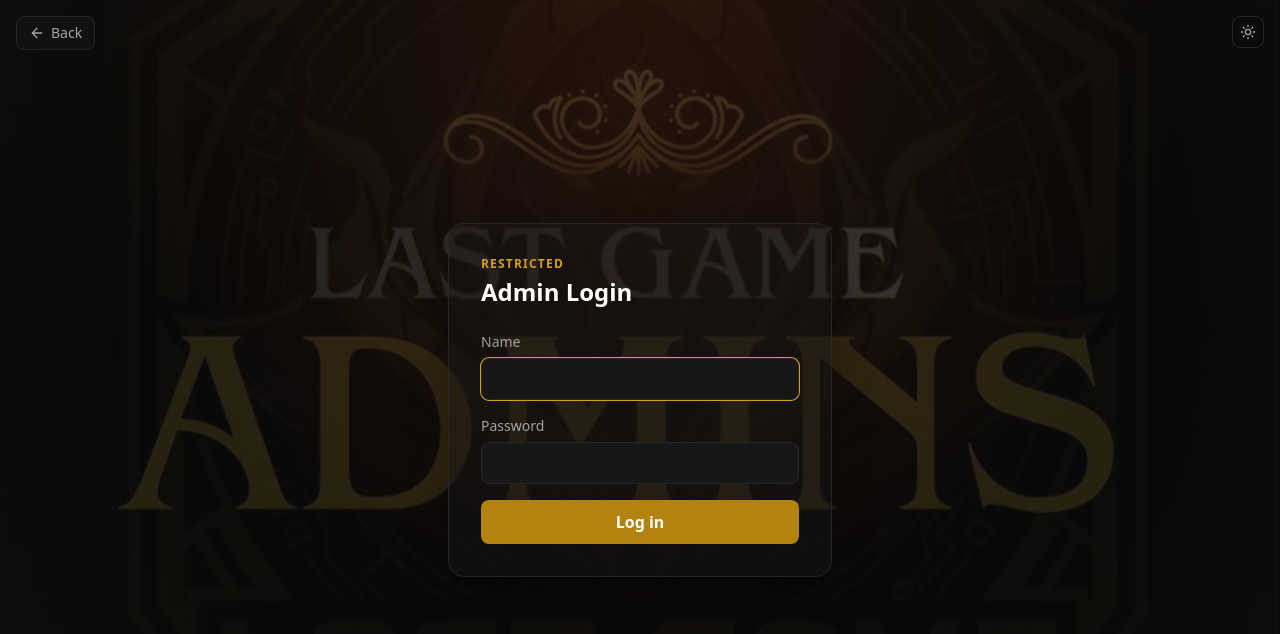
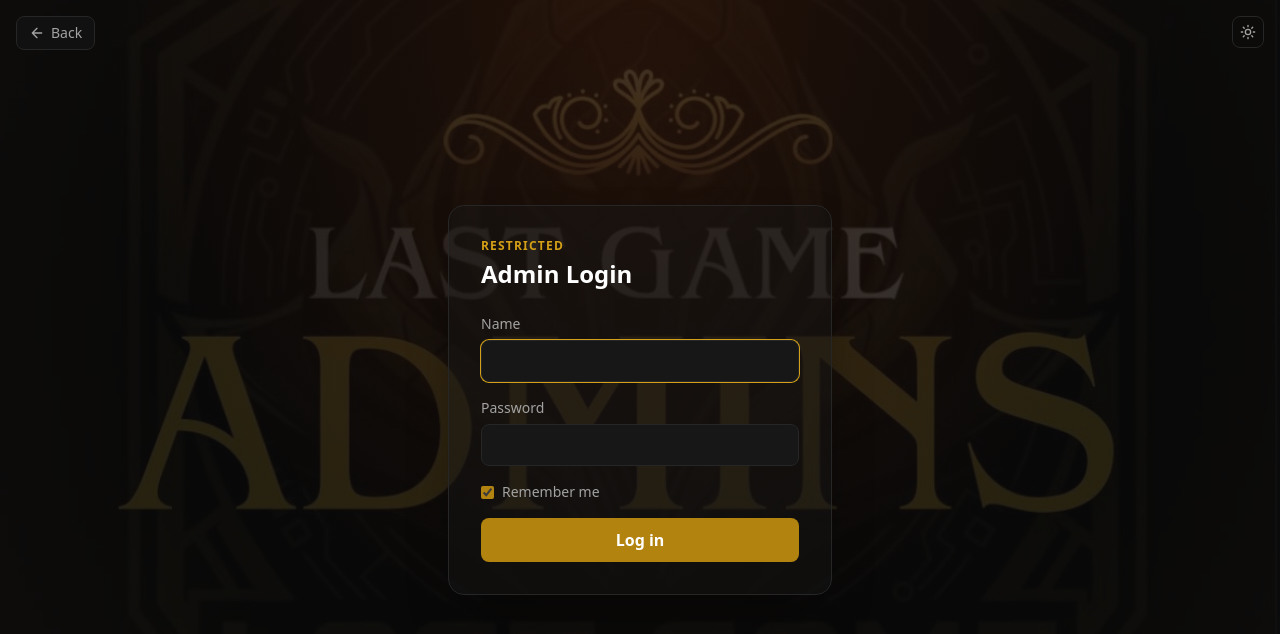
Before and after one commit to HiroTryingC4/Codm, a Next.js app: page /admin/login in a window 1280 px wide. Shown: the top 634 px of the page. Built offline with nearby package versions, Linux system fonts and the light colour scheme; no server answers.

Commit message:
Add remember me option to admin login
Checked (default) keeps the existing 7-day persistent cookie;
unchecked issues a session-only cookie that clears on browser close.

Co-Authored-By: Claude Sonnet 5 <noreply@anthropic.com>

```diff
--- a/src/app/admin/login/page.tsx
+++ b/src/app/admin/login/page.tsx
@@ -9,6 +9,7 @@ export default function AdminLoginPage() {
   const router = useRouter();
   const [name, setName] = useState("");
   const [password, setPassword] = useState("");
+  const [rememberMe, setRememberMe] = useState(true);
   const [error, setError] = useState<string | null>(null);
   const [submitting, setSubmitting] = useState(false);
 
@@ -20,7 +21,7 @@ export default function AdminLoginPage() {
     const res = await fetch("/api/admin/login", {
       method: "POST",
       headers: { "Content-Type": "application/json" },
-      body: JSON.stringify({ name, password }),
+      body: JSON.stringify({ name, password, rememberMe }),
     });
 
     setSubmitting(false);
@@ -90,6 +91,15 @@ export default function AdminLoginPage() {
               className="w-full rounded-lg bg-white dark:bg-neutral-900 border border-neutral-300 dark:border-neutral-800 px-3 py-2.5 text-sm text-neutral-900 dark:text-neutral-100 outline-none transition-colors focus:border-gold-500 focus:ring-1 focus:ring-gold-500"
             />
           </div>
+          <label className="flex items-center gap-2 text-sm text-neutral-600 dark:text-neutral-400 cursor-pointer select-none">
+            <input
+              type="checkbox"
+              checked={rememberMe}
+              onChange={(e) => setRememberMe(e.target.checked)}
+              className="accent-gold-600"
+            />
+            Remember me
+          </label>
           {error && (
             <p className="animate-fade-in-up text-sm text-red-700 dark:text-red-400 bg-red-50 dark:bg-red-500/10 border border-red-300 dark:border-red-500/30 rounded-lg px-3 py-2">
               {error}
--- a/src/app/api/admin/login/route.ts
+++ b/src/app/api/admin/login/route.ts
@@ -9,7 +9,7 @@ import {
 import type { AdminRole } from "@/types";
 
 export async function POST(request: NextRequest) {
-  const { name, password } = await request.json();
+  const { name, password, rememberMe } = await request.json();
 
   if (typeof name !== "string" || typeof password !== "string") {
     return NextResponse.json({ error: "Invalid credentials" }, { status: 401 });
@@ -32,7 +32,8 @@ export async function POST(request: NextRequest) {
     secure: process.env.NODE_ENV === "production",
     sameSite: "lax",
     path: "/",
-    maxAge: ADMIN_SESSION_MAX_AGE,
+    // Omitting maxAge makes it a session cookie that clears when the browser closes.
+    ...(rememberMe ? { maxAge: ADMIN_SESSION_MAX_AGE } : {}),
   });
   return response;
 }
```
